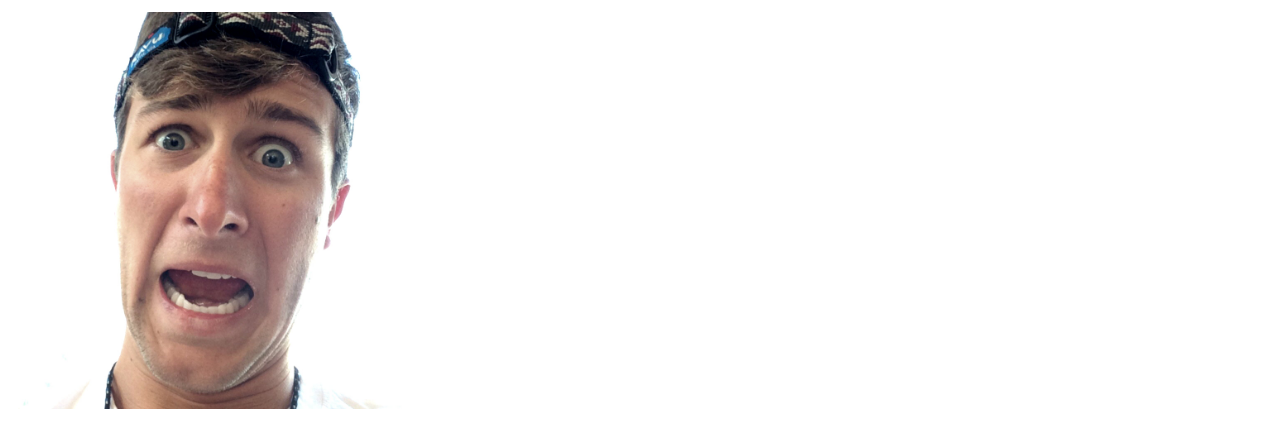
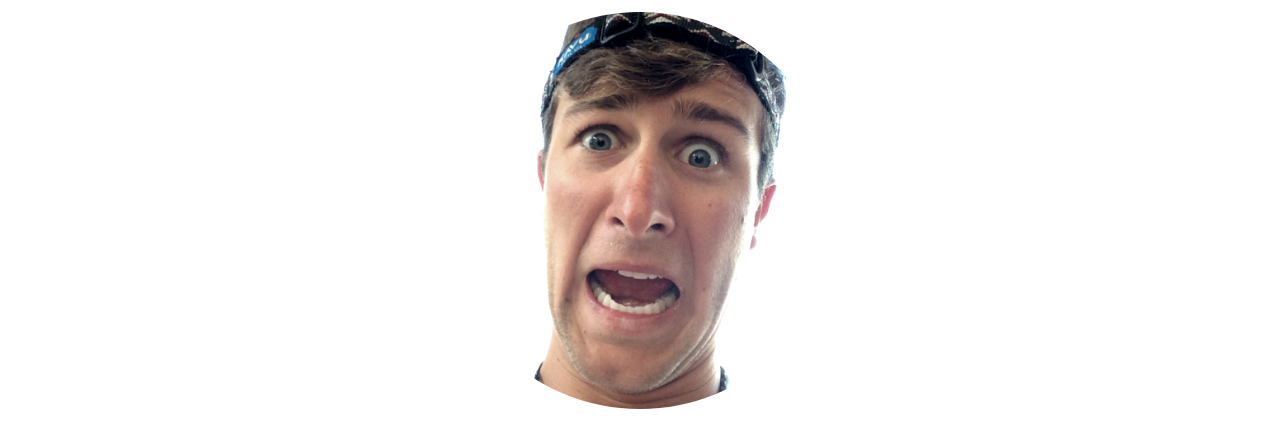
Before and after one commit to evananderson2011/evananderson2011.github.io, a plain HTML site: page index.html in a window 1280 px wide. Shown: the part 181-628 px from the top of the page. Drawn offline with nearby package versions, Linux system fonts and the light colour scheme.

Commit message:
center face uughghghghggghhhhhh

```diff
--- a/index.html
+++ b/index.html
@@ -51,8 +51,8 @@
     </div><!-- /.container -->
     <div class="container-fluid">
       <div class="row">
-        <div class="col-md-4">
-          <img src="images/face_old_bw.jpg" class="img-responsive center-block">
+        <div class="col-md-4 col-md-offset-4">
+          <img src="images/face_old_bw.jpg" class="img-responsive img-circle">
         </div>
       </div>
     </div>
```
